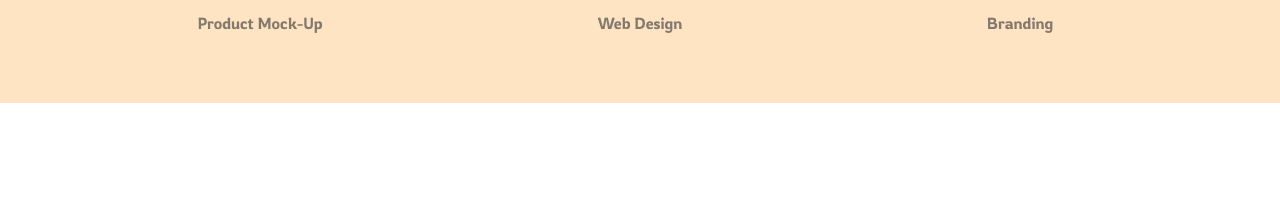
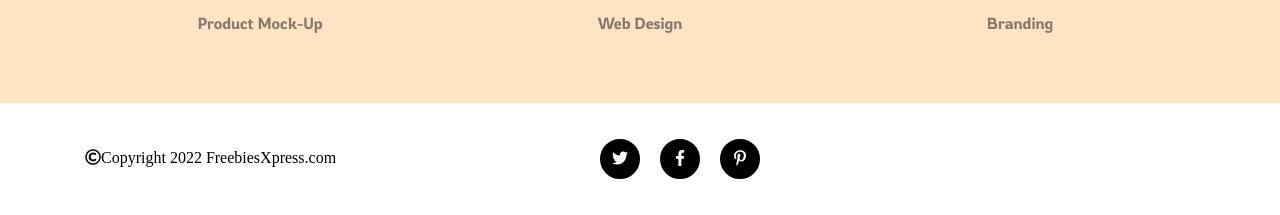
Before and after one commit to PiotrekKozak/Projekt-git, a website: page index.html in a window 1280 px wide. Shown: the part 1788-2003 px from the top of the page. Before the commit the page ends 1891 px from the top, so only its background shows below. Drawn offline with Linux system fonts and the light colour scheme; a web font is replaced by a local one.

Commit message:
Add html and css for footer

```diff
--- a/index.html
+++ b/index.html
@@ -98,5 +98,21 @@
         </div>
       </div>
     </section>
+    <footer>
+      <div class="container">
+        <div class="row">
+          <div class="col-5">
+            <p><i class="far fa-copyright">Copyright 2022 FreebiesXpress.com</i></p>
+          </div>
+          <div class="col-7">
+            <ul>
+              <li><a href="#"><i class="fab fa-twitter"></i></a></li>
+              <li><a href="#"><i class="fab fa-facebook-f"></i></a></li>
+              <li><a href="#"><i class="fab fa-pinterest-p"></i></a></li>
+            </ul>
+          </div>
+        </div>
+      </div>
+    </footer>
   </body>
 </html>
--- a/sass/style.scss
+++ b/sass/style.scss
@@ -142,3 +142,33 @@ body {
 }
 
 /*Footer*/
+
+footer {
+    margin: 20px 0;
+}
+
+footer i {
+    padding-top: 10px;
+}
+
+footer ul {
+    display: flex;
+    justify-content: left;
+    list-style-type: none;
+}
+
+footer li {
+    padding-right: 20px;
+}
+
+footer ul i {
+
+    color: white;
+    border: 3px solid black;
+    border-radius: 50%;
+    background-color: black;
+    width: 40px;
+    height: 40px;
+    text-align: center;
+    padding-top: 8px;
+}
```
Also changed, not shown: css/style.css, 1 other file.
